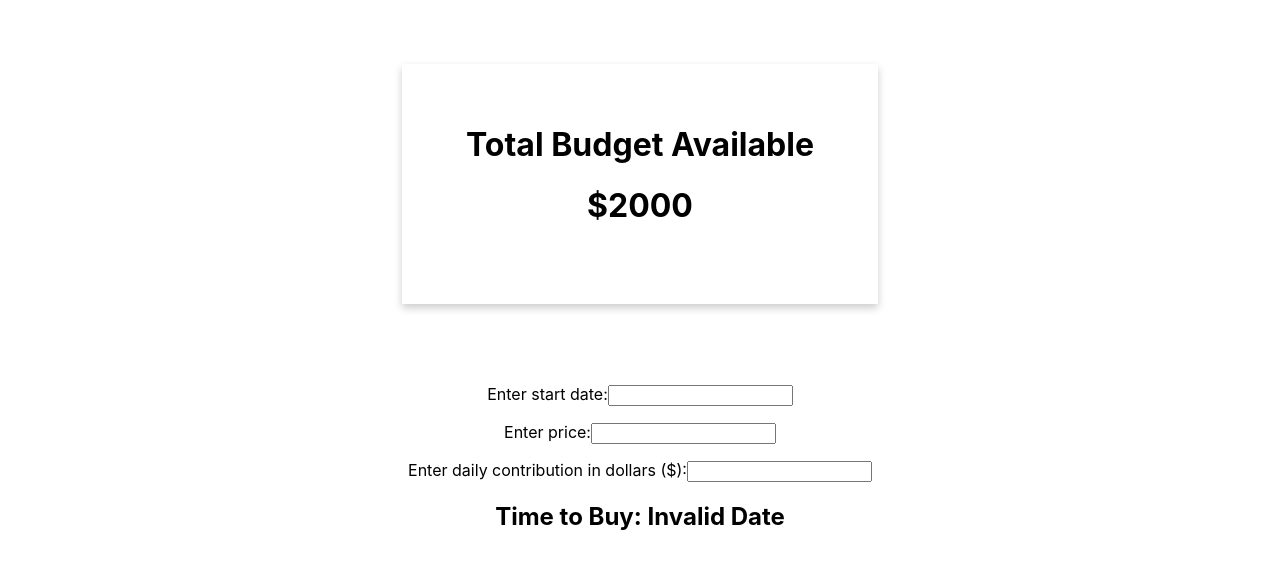
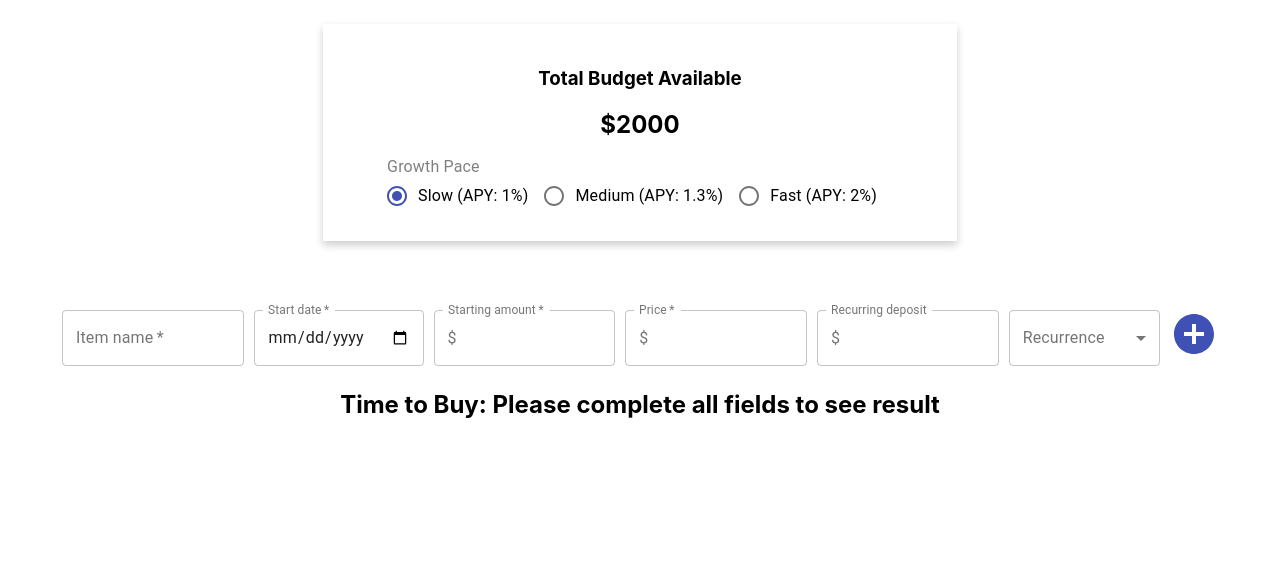
Before and after one commit to stephxu96/TimeToBuy, a React (Create React App) app: page / in a window 1280 px wide. Shown: the top 568 px of the page. Built offline with nearby package versions, Linux system fonts and the light colour scheme.

Commit message:
added add button

```diff
--- a/package.json
+++ b/package.json
@@ -3,6 +3,8 @@
   "version": "0.1.0",
   "private": true,
   "dependencies": {
+    "@material-ui/core": "^4.10.1",
+    "@material-ui/icons": "^4.9.1",
     "@material-ui/styles": "^4.10.0",
     "@testing-library/jest-dom": "^4.2.4",
     "@testing-library/react": "^9.3.2",
--- a/src/App.css
+++ b/src/App.css
@@ -39,18 +39,19 @@
 
 .Top-panel {
   display: flex;
-  height: 30vh;
   justify-content: center;
   padding: 5vw;
+  padding-top: 3vh;
 }
 
 .Top-panel-inner {
-  padding: 5vh 5vw;
+  padding: 3vh 5vw;
   box-shadow: 0 4px 8px 0 rgba(0,0,0,0.2);
-  transition: 0.3s;
+  transition: 0.3s ease;
 
 }
 
 .Top-panel-inner:hover {
   box-shadow: 0 8px 16px 0 rgba(0,0,0,0.2);
+  transform: translate3d(2px, -2px, 0px);
 }
--- a/src/App.tsx
+++ b/src/App.tsx
@@ -1,56 +1,30 @@
 import React from 'react';
 import './App.css';
-import Budget from './common/Budget'
+import { Budget, BudgetTotal, BudgetPanel, PaceSelector, ItemList } from './common'
 
 interface AppState {
-  startDate: string,
-  price: string,
-  interval: string
+  itemSelected: boolean;
+  currency: string;
 };
 
 class App extends React.Component<any, AppState> {
   constructor(props: any) {
     super(props);
-    this.state = { price: "", startDate: "0", interval: "1" }
-  }
-
-  setInput = (id: "startDate" | "price" | "interval") => {
-    const inputElem = document.getElementById(id) as HTMLInputElement;
-    if (inputElem) {
-      let updatedState = {...this.state};
-      updatedState[id] = inputElem.value;
-      this.setState(updatedState);
-    }
-    console.log(this.state);
-  }
-
-  getEndDate = () => {
-    let days = parseInt(this.state.price) / parseInt(this.state.interval);
-    var result = new Date(this.state.startDate);
-    result.setDate(result.getDate() + days);
-
-    return result.toLocaleDateString("en-US");
+    this.state = { itemSelected: false, currency: '$' }
   }
 
   render() {
     return (
       <div className="App">
-        <header>
-          <Budget total={2000} currency="$" />
-          <p>
-            <label>Enter start date:</label>
-            <input onChange={() => this.setInput("startDate")} id="startDate" />
-          </p>
-          <p>
-            <label>Enter price:</label>
-            <input onChange={() => this.setInput("price")} id="price" />
-          </p>
-          <p>
-            <label>Enter daily contribution in dollars ($):</label>
-            <input onChange={() => this.setInput("interval")} id="interval" />
-          </p>
-          <h2>Time to Buy: {this.getEndDate()}</h2>
-        </header>
+          <BudgetPanel>
+            { this.state.itemSelected ?
+                <Budget total={2000} currency={this.state.currency} />
+                :
+                <BudgetTotal total={2000} currency={this.state.currency} />
+            }
+            <PaceSelector />
+          </BudgetPanel>
+          <ItemList currency={this.state.currency} />
       </div>
     );
   }
--- a/src/common/Budget.tsx
+++ b/src/common/Budget.tsx
@@ -5,15 +5,18 @@ interface BudgetProps {
     currency: string,
 };
 
-function Budget (budget: BudgetProps) {
-    return (
-        <div className="Top-panel">
-            <div className="Top-panel-inner">
-                <h1>Total Budget Available</h1>
-                <h1>{budget.currency}{budget.total}</h1>
-            </div>
-        </div>
-    );
+interface BudgetState {
+
+}
+
+class Budget extends React.Component<BudgetProps, BudgetState> {
+    render () {
+        return (
+            <>
+                        I am Budget
+            </>
+        );
+    }
 }
 
 export default Budget;
--- /dev/null
+++ b/src/common/BudgetPanel.tsx
@@ -0,0 +1,13 @@
+import React, { FunctionComponent } from "react";
+
+const BudgetPanel: FunctionComponent = ({ children }) => {
+    return (
+        <div className="Top-panel">
+            <div className="Top-panel-inner">
+                {children}
+            </div>
+        </div>
+    );
+}
+
+export default BudgetPanel;
--- /dev/null
+++ b/src/common/BudgetTotal.tsx
@@ -0,0 +1,17 @@
+import React from "react";
+
+interface BudgetTotalProps {
+    total: number,
+    currency: string,
+};
+
+const BudgetTotal = (props: BudgetTotalProps) => {
+    return (
+        <>
+            <h3>Total Budget Available</h3>
+            <h2>{props.currency}{props.total}</h2>
+        </>
+    );
+}
+
+export default BudgetTotal;
--- /dev/null
+++ b/src/common/ItemList.tsx
@@ -0,0 +1,136 @@
+import React from 'react';
+import { TextField, InputLabel, Select, MenuItem, FormControl, InputAdornment, IconButton } from '@material-ui/core';
+import AddCircle from '@material-ui/icons/AddCircle';
+
+const formStyles =  {
+    textStyle: {
+        margin: '5px',
+        maxWidth: '18ch',
+    } as React.CSSProperties,
+    selectStyle: {
+        minWidth: '15ch',
+        margin: '5px',
+    } as React.CSSProperties,
+    buttonStyle: {
+        transform: 'scale(2)',
+        margin: '5px',
+    } as React.CSSProperties,
+};
+
+interface ItemListProp {
+    currency: string;
+};
+
+interface ItemListState {
+    name: string;
+    startDate: string;
+    price: string;
+    recurrence: string;
+    increment: string;
+    startAmount: string;
+};
+
+class ItemList extends React.Component<ItemListProp, ItemListState> {
+
+    constructor(props: any) {
+        super(props);
+        this.state = { name: "", price: "", startDate: "0", recurrence: "", increment: "1", startAmount: "0" }
+    }
+
+    setInput = (id: "name" | "startDate" | "price" | "increment" | "recurrence" | "startAmount", event: any) => {
+        if (event.target.value) {
+          let updatedState = {...this.state};
+          updatedState[id] = event.target.value;
+          this.setState(updatedState);
+        }
+        console.log(this.state);
+    }
+
+    getEndDate = () => {
+        let days = parseInt(this.state.price) / parseInt(this.state.increment);
+        var result = new Date(this.state.startDate);
+        result.setDate(result.getDate() + days);
+
+        if (isNaN(result.getDay())) {
+            return "Please complete all fields to see result";
+        }
+
+        return result.toLocaleDateString("en-US");
+    }
+
+    render() {
+        return (
+            <>
+            <form autoComplete="off">
+                <div>
+                    <TextField
+                        required
+                        label="Item name"
+                        variant="outlined"
+                        onChange={(e: any) => this.setInput("name", e)}
+                        style={formStyles.textStyle}
+                    />
+                    <TextField
+                        required
+                        label="Start date"
+                        variant="outlined"
+                        type="date"
+                        InputLabelProps={{ shrink: true }}
+                        onChange={(e: any) => this.setInput("startDate", e)}
+                        style={formStyles.textStyle}
+                    />
+                    <TextField
+                        required
+                        label={`Starting amount`}
+                        variant="outlined"
+                        onChange={(e: any) => this.setInput("startAmount", e)}
+                        style={formStyles.textStyle}
+                        InputProps={{
+                            startAdornment: <InputAdornment position="start">{this.props.currency}</InputAdornment>,
+                        }}
+                    />
+                    <TextField
+                        required
+                        label={`Price`}
+                        variant="outlined"
+                        onChange={(e: any) => this.setInput("price", e)}
+                        style={formStyles.textStyle}
+                        InputProps={{
+                            startAdornment: <InputAdornment position="start">{this.props.currency}</InputAdornment>,
+                        }}
+                    />
+                    <TextField
+                        label="Recurring deposit"
+                        variant="outlined"
+                        onChange={(e: any) => this.setInput("increment", e)}
+                        style={formStyles.textStyle}
+                        InputProps={{
+                            startAdornment: <InputAdornment position="start">{this.props.currency}</InputAdornment>,
+                        }}
+                    />
+                    <FormControl variant="outlined" style={formStyles.selectStyle}>
+                        <InputLabel>Recurrence</InputLabel>
+                        <Select
+                            label="Recurrence"
+                            //value={this.state.recurrence}
+                            onChange={(e: any) => this.setInput("recurrence", e)}
+                            autoWidth
+                        >
+                            <MenuItem value={""}><em>None</em></MenuItem>
+                            <MenuItem value={"daily"}>Daily</MenuItem>
+                            <MenuItem value={"weekly"}>Weekly</MenuItem>
+                            <MenuItem value={"monthly"}>Monthly</MenuItem>
+                        </Select>
+                    </FormControl>
+                    <IconButton aria-label="upload picture" component="span" color="primary">
+                        <AddCircle style={formStyles.buttonStyle} />
+                    </IconButton>
+                </div>
+            </form>
+            <h2>Time to Buy: {this.getEndDate()}</h2>
+            </>
+        );
+    }
+}
+
+export default ItemList;
--- /dev/null
+++ b/src/common/PaceSelector.tsx
@@ -0,0 +1,23 @@
+import React, { FunctionComponent } from "react";
+import { FormControl, FormLabel, RadioGroup, FormControlLabel, Radio } from '@material-ui/core';
+
+const PaceSelector: FunctionComponent = () => {
+    const [value, setValue] = React.useState('slow');
+
+    const handleChange = (event: React.ChangeEvent<HTMLInputElement>) => {
+        setValue(event.target.value);
+      };
+
+    return (
+        <FormControl component="fieldset">
+        <FormLabel style={{ textAlign: "left", color: "grey" }} component="legend" >Growth Pace</FormLabel>
+        <RadioGroup row aria-label="gender" name="gender1" value={value} onChange={handleChange}>
+            <FormControlLabel value="slow" control={<Radio color="primary" />} label="Slow (APY: 1%)" />
+            <FormControlLabel value="medium" control={<Radio color="primary" />} label="Medium (APY: 1.3%)" />
+            <FormControlLabel value="fast" control={<Radio color="primary" />} label="Fast (APY: 2%)" />
+        </RadioGroup>
+        </FormControl>
+    );
+}
+
+export default PaceSelector;
--- /dev/null
+++ b/src/common/index.ts
@@ -0,0 +1,7 @@
+import Budget from './Budget';
+import BudgetPanel from './BudgetPanel';
+import BudgetTotal from './BudgetTotal';
+import PaceSelector from './PaceSelector';
+import ItemList from './ItemList';
+
+export { Budget, BudgetPanel, BudgetTotal, PaceSelector, ItemList };
```
Also changed, not shown: src/static/add_circle-white-48dp.svg (added), 1 other file (tests, documents, lock files or other folders).
